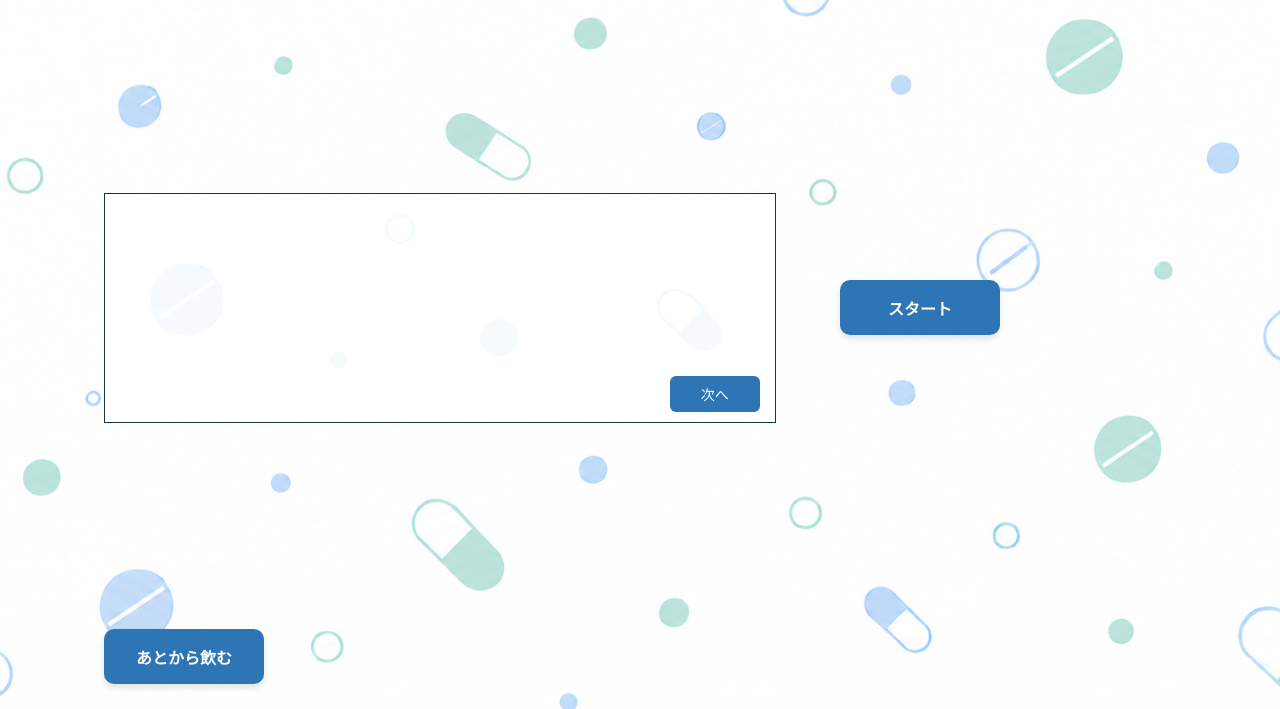
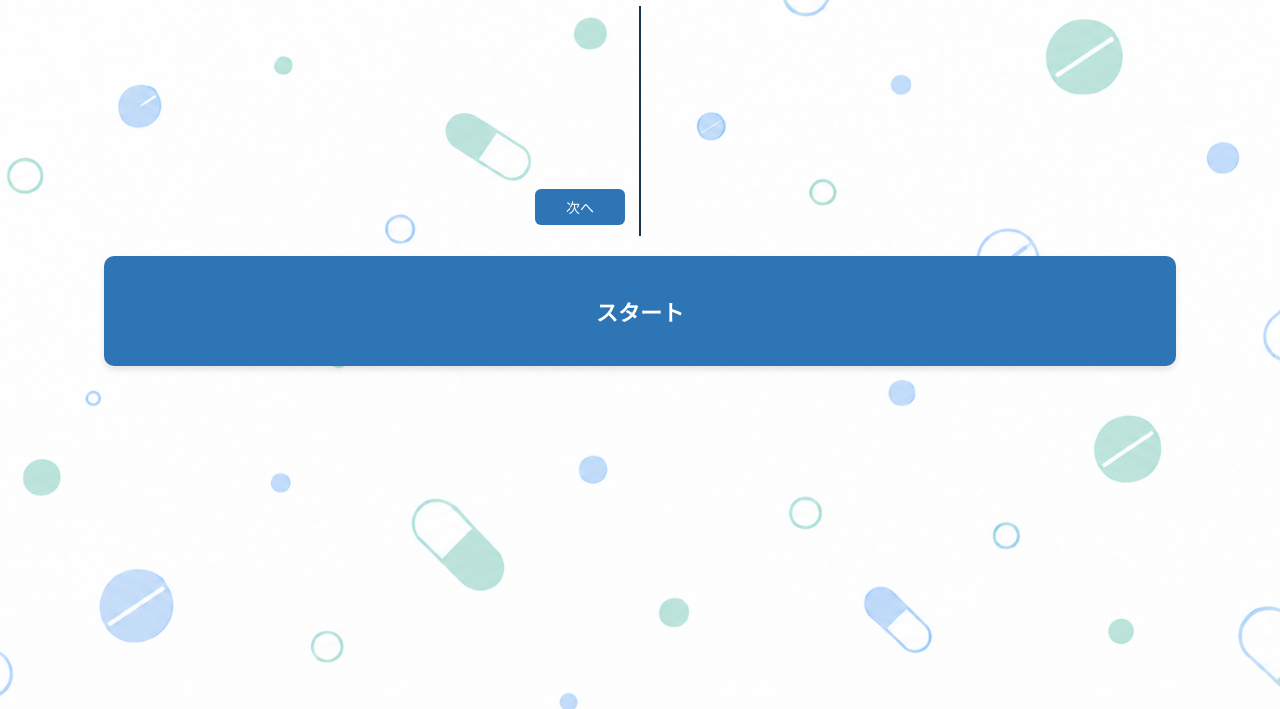
Before and after one commit to sinon0215/MediThink, a PHP site: page /medi_game_start.php in a window 1280 px wide. Shown: the part 91-800 px from the top of the page. Run offline with PHP 8.4, Linux system fonts and the light colour scheme; a user stored in the database is signed in; data comes from the database, SQL or seed files in the repository.

Commit message:
update game-start

```diff
--- a/css/game_start.css
+++ b/css/game_start.css
@@ -43,12 +43,16 @@ body {
     max-width: 1200px;
     min-height: 540px;
 
+    display: flex;
+    flex-direction: column;
+    gap: 20px;
+
     margin: 0 auto;
     padding: 6px 5% 25px;
 
-    display: grid;
+    /* display: grid;
 
-    grid-template-columns: 2fr 1fr;
+    grid-template-columns: 2fr 1fr; */
     grid-template-rows: minmax(230px, 1fr) auto;
 
     column-gap: 6%;
@@ -69,7 +73,6 @@ body {
 
     grid-column: 1;
     grid-row: 1;
-
     min-height: 230px;
 
     border: 1px solid #18334b;
@@ -78,6 +81,8 @@ body {
     display: flex;
     align-items: center;
     justify-content: center;
+
+    grid-column: 1 / -1;
 }
 
 
@@ -94,11 +99,11 @@ body {
    ボタン共通
 ========================== */
 
-/* 中サイズボタン */
+中サイズボタン */
 
 .medium-btn {
-    width: 160px;
-    height: 55px;
+    width: 3000px;
+    height: 100px;
 
     border: none;
     border-radius: 10px;
--- a/medi_game_start.php
+++ b/medi_game_start.php
@@ -91,8 +91,8 @@ try {
 
                 <button class="small-btn">次へ</button>
             </div>
+
             <button class="medium-btn">スタート</button>
-            <button class="medium-btn">あとから飲む</button>
         </div>
 
         </nav>
```
